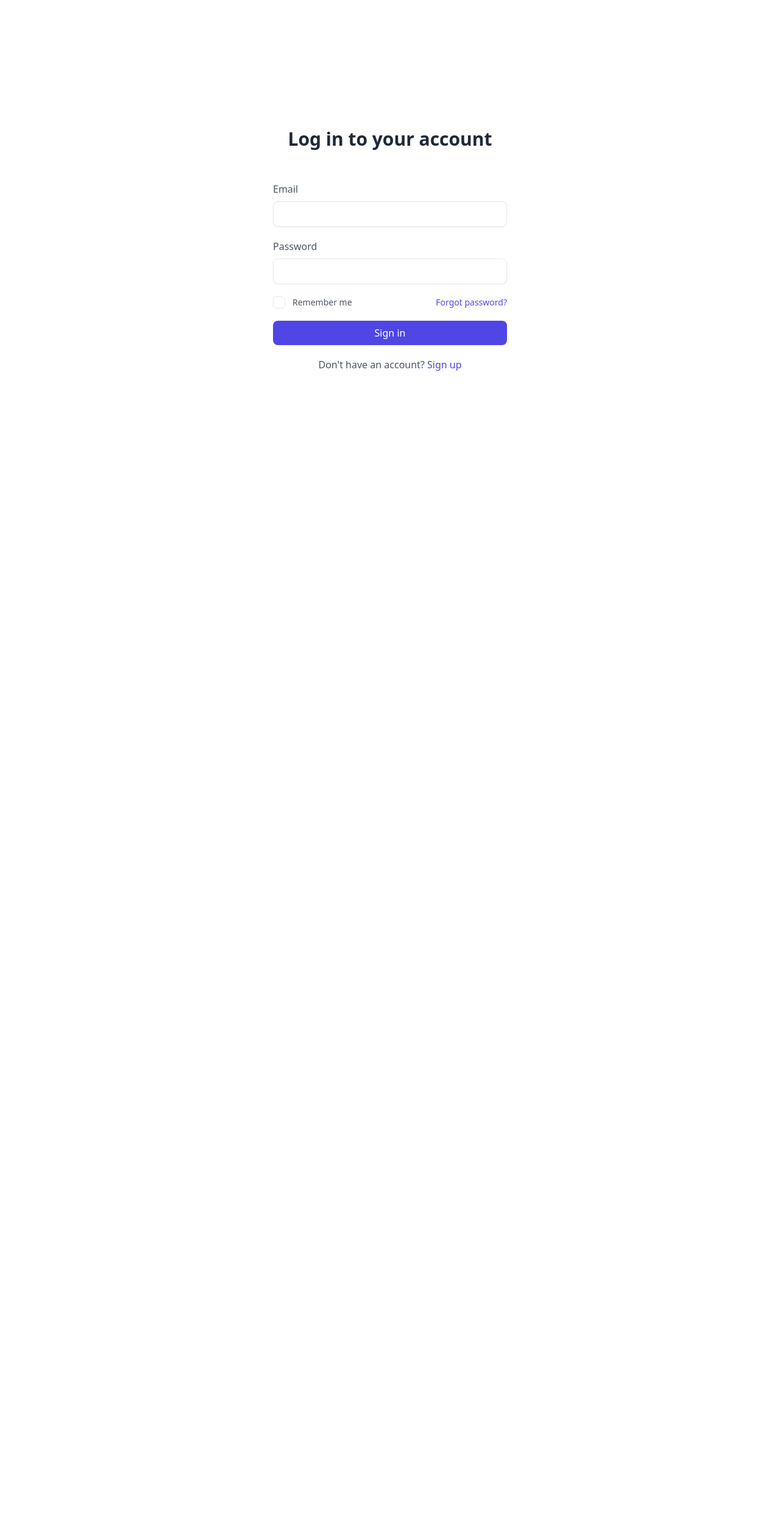
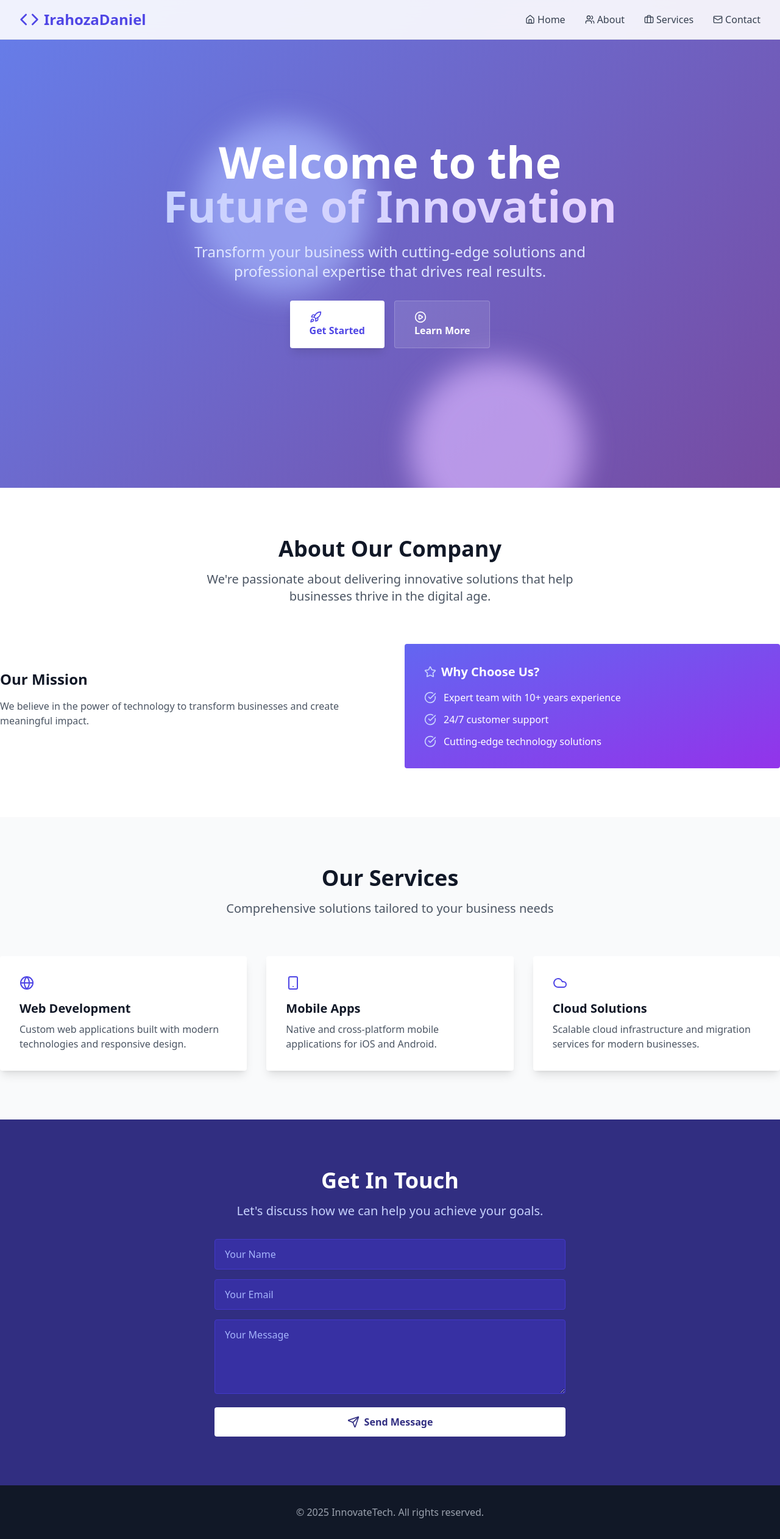
Before and after one commit to SpriteUm/Bok-Dai, a Flask app: page / in a window 1280 px wide. Shown: the whole page at 61% size. Before the commit the page ends 608 px from the top, so only its background shows below. Run offline with Flask 3, Linux system fonts and the light colour scheme; style sheets or scripts are compiled from the project's sources; some libraries are stand-ins or nearby versions.

Commit message:
Edit Home page

```diff
--- a/app.py
+++ b/app.py
@@ -25,4 +25,4 @@ if __name__ == "__main__":
 
 @app.route("/")
 def index():
-    return render_template("login.html")
+    return render_template("index.html")
--- /dev/null
+++ b/templates/index.html
@@ -0,0 +1,218 @@
+<!DOCTYPE html>
+<html lang="en">
+<head>
+  <meta charset="UTF-8" />
+  <meta name="viewport" content="width=device-width, initial-scale=1.0" />
+  <title>IrahozaDaniel - Digital Solutions Expert</title>
+
+  <!-- Tailwind CSS -->
+  <script src="https://cdn.tailwindcss.com"></script>
+
+  <!-- Lucide Icons -->
+  <script src="https://unpkg.com/lucide@latest/dist/umd/lucide.js"></script>
+
+  <!-- Custom CSS Animations -->
+  <style>
+    @keyframes fadeInUp {
+      from { opacity: 0; transform: translateY(30px); }
+      to   { opacity: 1; transform: translateY(0); }
+    }
+
+    @keyframes float {
+      0%, 100% { transform: translateY(0px); }
+      50%      { transform: translateY(-10px); }
+    }
+
+    .animate-fadeInUp { animation: fadeInUp 0.8s ease-out forwards; }
+    .animate-float    { animation: float 3s ease-in-out infinite; }
+
+    .gradient-bg {
+      background: linear-gradient(135deg, #667eea 0%, #764ba2 100%);
+    }
+
+    .glass-effect {
+      backdrop-filter: blur(10px);
+      background: rgba(255, 255, 255, 0.1);
+      border: 1px solid rgba(255, 255, 255, 0.2);
+    }
+  </style>
+</head>
+<body class="bg-gray-50">
+
+  <!-- ================= NAVIGATION ================= -->
+  <nav class="fixed top-0 w-full bg-white/90 backdrop-blur-md z-50 border-b border-gray-200">
+    <div class="max-w-7xl mx-auto px-4 sm:px-6 lg:px-8">
+      <div class="flex justify-between items-center h-16">
+
+        <!-- Logo -->
+        <div class="flex items-center">
+          <i data-lucide="code" class="w-8 h-8 text-indigo-600 mr-2"></i>
+          <h1 class="text-2xl font-bold text-indigo-600">IrahozaDaniel</h1>
+        </div>
+
+        <!-- Menu (Desktop) -->
+        <div class="hidden md:flex space-x-8">
+          <a href="#home" class="flex items-center text-gray-700 hover:text-indigo-600 transition">
+            <i data-lucide="home" class="w-4 h-4 mr-1"></i> Home
+          </a>
+          <a href="#about" class="flex items-center text-gray-700 hover:text-indigo-600 transition">
+            <i data-lucide="users" class="w-4 h-4 mr-1"></i> About
+          </a>
+          <a href="#services" class="flex items-center text-gray-700 hover:text-indigo-600 transition">
+            <i data-lucide="briefcase" class="w-4 h-4 mr-1"></i> Services
+          </a>
+          <a href="#contact" class="flex items-center text-gray-700 hover:text-indigo-600 transition">
+            <i data-lucide="mail" class="w-4 h-4 mr-1"></i> Contact
+          </a>
+        </div>
+
+        <!-- Mobile Menu Button -->
+        <button class="md:hidden text-gray-700 hover:text-indigo-600">
+          <svg class="h-6 w-6" fill="none" stroke="currentColor" viewBox="0 0 24 24">
+            <path stroke-linecap="round" stroke-linejoin="round" stroke-width="2"
+                  d="M4 6h16M4 12h16M4 18h16"/>
+          </svg>
+        </button>
+      </div>
+    </div>
+  </nav>
+
+  <!-- ================= HERO SECTION ================= -->
+  <section id="home" class="relative min-h-screen flex items-center justify-center gradient-bg overflow-hidden">
+    <!-- Floating Circles Background -->
+    <div class="absolute inset-0">
+      <div class="absolute top-1/4 left-1/4 w-72 h-72 bg-indigo-300 rounded-full blur-xl opacity-70 animate-float"></div>
+      <div class="absolute top-3/4 right-1/4 w-72 h-72 bg-purple-300 rounded-full blur-xl opacity-70 animate-float"
+           style="animation-delay: 2s;"></div>
+    </div>
+
+    <!-- Hero Content -->
+    <div class="relative z-10 text-center px-4 sm:px-6 lg:px-8 animate-fadeInUp">
+      <h1 class="text-4xl sm:text-6xl lg:text-7xl font-bold text-white mb-6">
+        Welcome to the
+        <span class="block bg-gradient-to-r from-indigo-200 to-purple-200 bg-clip-text text-transparent">
+          Future of Innovation
+        </span>
+      </h1>
+      <p class="text-xl sm:text-2xl text-indigo-100 mb-8 max-w-3xl mx-auto">
+        Transform your business with cutting-edge solutions and professional expertise that drives real results.
+      </p>
+      <div class="flex flex-col sm:flex-row gap-4 justify-center">
+        <button class="bg-white text-indigo-600 px-8 py-4 rounded font-semibold shadow-lg hover:bg-indigo-50 transform hover:scale-105 transition">
+          <i data-lucide="rocket" class="w-5 h-5 mr-2"></i> Get Started
+        </button>
+        <button class="glass-effect text-white px-8 py-4 rounded font-semibold hover:bg-white/20 transform hover:scale-105 transition">
+          <i data-lucide="play-circle" class="w-5 h-5 mr-2"></i> Learn More
+        </button>
+      </div>
+    </div>
+  </section>
+
+  <!-- ================= ABOUT SECTION ================= -->
+  <section id="about" class="py-20 bg-white">
+    <div class="max-w-7xl mx-auto px-4 sm:px-6 lg:px-8 text-center mb-16">
+      <h2 class="text-4xl font-bold text-gray-900 mb-4">About Our Company</h2>
+      <p class="text-xl text-gray-600 max-w-2xl mx-auto">
+        We're passionate about delivering innovative solutions that help businesses thrive in the digital age.
+      </p>
+    </div>
+    <!-- Content Grid -->
+    <div class="grid grid-cols-1 lg:grid-cols-2 gap-12 items-center">
+      <!-- Mission -->
+      <div>
+        <h3 class="text-2xl font-bold text-gray-900 mb-4">Our Mission</h3>
+        <p class="text-gray-600 mb-6">
+          We believe in the power of technology to transform businesses and create meaningful impact.
+        </p>
+      </div>
+      <!-- Why Choose Us -->
+      <div class="bg-gradient-to-br from-indigo-500 to-purple-600 rounded p-8 text-white">
+        <h4 class="text-xl font-semibold mb-4 flex items-center">
+          <i data-lucide="star" class="w-5 h-5 mr-2 text-indigo-200"></i>
+          Why Choose Us?
+        </h4>
+        <ul class="space-y-3">
+          <li class="flex items-center"><i data-lucide="check-circle" class="w-5 h-5 mr-3 text-indigo-200"></i> Expert team with 10+ years experience</li>
+          <li class="flex items-center"><i data-lucide="check-circle" class="w-5 h-5 mr-3 text-indigo-200"></i> 24/7 customer support</li>
+          <li class="flex items-center"><i data-lucide="check-circle" class="w-5 h-5 mr-3 text-indigo-200"></i> Cutting-edge technology solutions</li>
+        </ul>
+      </div>
+    </div>
+  </section>
+
+  <!-- ================= SERVICES SECTION ================= -->
+  <section id="services" class="py-20 bg-gray-50">
+    <div class="max-w-7xl mx-auto px-4 sm:px-6 lg:px-8 text-center mb-16">
+      <h2 class="text-4xl font-bold text-gray-900 mb-4">Our Services</h2>
+      <p class="text-xl text-gray-600 max-w-2xl mx-auto">Comprehensive solutions tailored to your business needs</p>
+    </div>
+    <!-- Services Cards -->
+    <div class="grid grid-cols-1 md:grid-cols-2 lg:grid-cols-3 gap-8">
+      <!-- Service 1 -->
+      <div class="bg-white rounded p-8 shadow-lg hover:shadow-xl transition">
+        <i data-lucide="globe" class="w-6 h-6 text-indigo-600 mb-4"></i>
+        <h3 class="text-xl font-semibold text-gray-900 mb-2">Web Development</h3>
+        <p class="text-gray-600">Custom web applications built with modern technologies and responsive design.</p>
+      </div>
+      <!-- Service 2 -->
+      <div class="bg-white rounded p-8 shadow-lg hover:shadow-xl transition">
+        <i data-lucide="smartphone" class="w-6 h-6 text-indigo-600 mb-4"></i>
+        <h3 class="text-xl font-semibold text-gray-900 mb-2">Mobile Apps</h3>
+        <p class="text-gray-600">Native and cross-platform mobile applications for iOS and Android.</p>
+      </div>
+      <!-- Service 3 -->
+      <div class="bg-white rounded p-8 shadow-lg hover:shadow-xl transition">
+        <i data-lucide="cloud" class="w-6 h-6 text-indigo-600 mb-4"></i>
+        <h3 class="text-xl font-semibold text-gray-900 mb-2">Cloud Solutions</h3>
+        <p class="text-gray-600">Scalable cloud infrastructure and migration services for modern businesses.</p>
+      </div>
+    </div>
+  </section>
+
+  <!-- ================= CONTACT SECTION ================= -->
+  <section id="contact" class="py-20 bg-indigo-900 text-white text-center">
+    <h2 class="text-4xl font-bold mb-4">Get In Touch</h2>
+    <p class="text-xl text-indigo-200 mb-8">Let's discuss how we can help you achieve your goals.</p>
+    <form class="max-w-xl mx-auto space-y-4">
+      <input type="text" placeholder="Your Name" class="w-full px-4 py-3 rounded bg-indigo-800 border border-indigo-700 text-white placeholder-indigo-300">
+      <input type="email" placeholder="Your Email" class="w-full px-4 py-3 rounded bg-indigo-800 border border-indigo-700 text-white placeholder-indigo-300">
+      <textarea rows="4" placeholder="Your Message" class="w-full px-4 py-3 rounded bg-indigo-800 border border-indigo-700 text-white placeholder-indigo-300"></textarea>
+      <button class="w-full bg-white text-indigo-900 px-6 py-3 rounded font-semibold hover:bg-indigo-50 transition flex items-center justify-center">
+        <i data-lucide="send" class="w-5 h-5 mr-2"></i> Send Message
+      </button>
+    </form>
+  </section>
+
+  <!-- ================= FOOTER ================= -->
+  <footer class="bg-gray-900 text-gray-400 py-8 text-center">
+    <p>&copy; 2025 InnovateTech. All rights reserved.</p>
+  </footer>
+
+  <!-- ================= JAVASCRIPT ================= -->
+  <script>
+    // Smooth scrolling for nav links
+    document.querySelectorAll('a[href^="#"]').forEach(anchor => {
+      anchor.addEventListener('click', e => {
+        e.preventDefault();
+        document.querySelector(anchor.getAttribute('href'))
+          .scrollIntoView({ behavior: 'smooth', block: 'start' });
+      });
+    });
+
+    // Change nav style on scroll
+    window.addEventListener('scroll', () => {
+      const nav = document.querySelector('nav');
+      if (window.scrollY > 100) {
+        nav.classList.add('bg-white');
+        nav.classList.remove('bg-white/90');
+      } else {
+        nav.classList.add('bg-white/90');
+        nav.classList.remove('bg-white');
+      }
+    });
+
+    // Load lucide icons
+    lucide.createIcons();
+  </script>
+</body>
+</html>
```
Also changed, not shown: pubilc/530463904_24183026261358367_8288018239024381870_n.png (renamed from templates/Image/530463904_24183026261358367_8288018239024381870_n.png), pubilc/825_585_king-mongkut-s-institute-of-technology-ladkrabang-kmitl-1.jpg (renamed from templates/Image/825_585_king-mongkut-s-institute-of-technology-ladkrabang-kmitl-1.jpg), pubilc/Fashion Brand Art Design Logo.png (renamed from templates/Image/Fashion Brand Art Design Logo.png), pubilc/Sattawat1_1.jpg (renamed from templates/Image/Sattawat1_1.jpg), pubilc/_MG_5_11.jpg (renamed from templates/Image/_MG_5_11.jpg), pubilc/karu.jpg (renamed from templates/Image/karu.jpg), pubilc/kmitl-big.jpg (renamed from templates/Image/kmitl-big.jpg), templates/login.html (line endings or trailing spaces).
